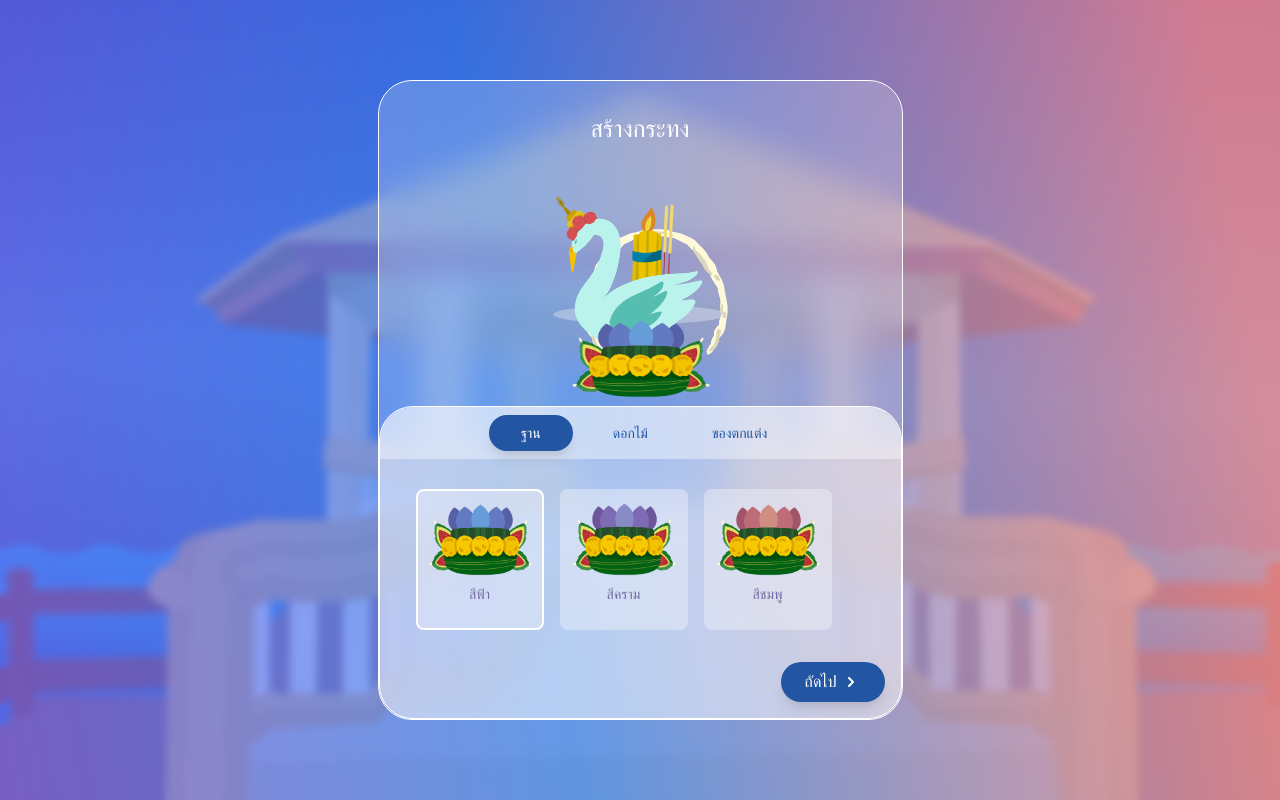
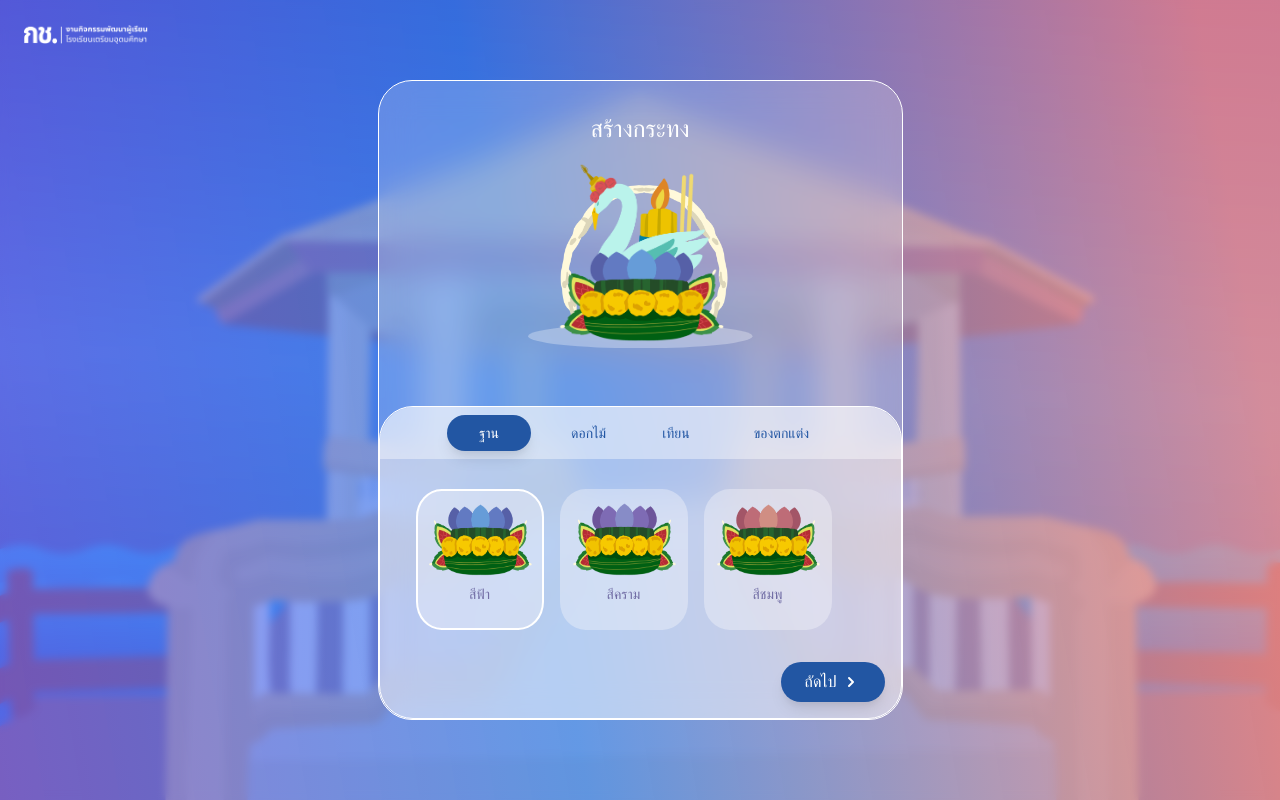
Before and after one commit to triamudomcmc/loy-kratong, a Next.js app: page /principal in a window 1280 px wide. Built offline with nearby package versions, Linux system fonts and the light colour scheme; a web font is replaced by a local one.

Commit message:
donelaew

```diff
--- a/src/components/Kratong/create.tsx
+++ b/src/components/Kratong/create.tsx
@@ -92,7 +92,7 @@ const CreateKratong: NextPage<CreateKratongProps> = ({ selected, setSelected, ne
                   setSection("base");
                 }}
                 className={classnames(
-                  "px-3 sm:px-8 py-2 rounded-full font-light text-sm transition-colors",
+                  "px-3 sm:px-8 py-2 rounded-[20%] sm:rounded-full font-light text-sm transition-colors",
                   section === "base"
                     ? "bg-[#2256A3] text-white shadow-lg"
                     : "bg-transparent text-[#2256A3] hover:text-[#0d264c]"
@@ -105,7 +105,7 @@ const CreateKratong: NextPage<CreateKratongProps> = ({ selected, setSelected, ne
                   setSection("flowers");
                 }}
                 className={classnames(
-                  "px-2 sm:px-4 py-2 rounded-full font-light text-sm transition-colors",
+                  "px-2 sm:px-4 py-2 rounded-[20%] sm:rounded-full font-light text-sm transition-colors",
                   section === "flowers"
                     ? "bg-[#2256A3] text-white shadow-lg"
                     : "bg-transparent text-[#2256A3] hover:text-[#0d264c]"
@@ -115,10 +115,23 @@ const CreateKratong: NextPage<CreateKratongProps> = ({ selected, setSelected, ne
               </button>
               <button
                 onClick={() => {
+                  setSection("candles");
+                }}
+                className={classnames(
+                  "px-2 sm:px-4 py-2 rounded-[20%] sm:rounded-full font-light text-sm transition-colors",
+                  section === "candles"
+                    ? "bg-[#2256A3] text-white shadow-lg"
+                    : "bg-transparent text-[#2256A3] hover:text-[#0d264c]"
+                )}
+              >
+                เทียน
+              </button>
+              <button
+                onClick={() => {
                   setSection("decorations");
                 }}
                 className={classnames(
-                  "px-2 sm:px-6 py-2 rounded-full font-light text-sm transition-colors",
+                  "px-2 sm:px-6 py-2 rounded-[20%] sm:rounded-full font-light text-sm transition-colors",
                   section === "decorations"
                     ? "bg-[#2256A3] text-white shadow-lg"
                     : "bg-transparent text-[#2256A3] hover:text-[#0d264c]"
--- a/src/components/Principal/create.tsx
+++ b/src/components/Principal/create.tsx
@@ -37,7 +37,7 @@ const CreateKratong: NextPage<CreateKratongProps> = ({ selected, setSelected, ne
             setSelected({ ...selected, [part]: data.id });
           }}
           className={classnames(
-            "max-w-[8rem] max-h-[9rem] border-2 rounded-lg cursor-pointer bg-[#F5F5FB] transition-opacity bg-opacity-40 hover:bg-opacity-60",
+            "max-w-[8rem] max-h-[9rem] border-2 rounded-[20%] cursor-pointer bg-[#F5F5FB] transition-opacity bg-opacity-40 hover:bg-opacity-60",
             selected[part] === data.id ? "border-white" : "border-transparent"
           )}
         >
@@ -60,12 +60,12 @@ const CreateKratong: NextPage<CreateKratongProps> = ({ selected, setSelected, ne
     <div className="flex items-center fixed min-h-screen w-full top-0 z-20 px-10 font-ui">
       <div className="flex flex-col border border-white bg-white bg-opacity-20 backdrop-blur-lg h-[80vh] max-h-[650px] max-w-[525px] w-full mx-auto rounded-[34px]">
         <div className="h-full pt-8 pb-4 sm:pb-2 w-full">
-          <h1 className="text-white text-2xl text-center mb-8">สร้างกระทง</h1>
+          <h1 className="text-white text-2xl text-center mb-0 sm:mb-1">สร้างกระทง</h1>
           <div className="flex flex-col items-center">
-            <div className="relative top-[-24px] sm:top-[-12px] mb-[-34px] sm:mb-[-30px]">
+            <div className="relative top-[-24px] sm:top-[-12px] mb-[-20px] sm:mb-[30px]">
               <PrincipalKratong height="175px" selected={selected} />
             </div>
-            <svg className="w-[175px]" viewBox="0 0 370 40" fill="none" xmlns="http://www.w3.org/2000/svg">
+            <svg className="w-[225px]" viewBox="0 0 370 40" fill="none" xmlns="http://www.w3.org/2000/svg">
               <ellipse
                 cx="184.709"
                 cy="20"
@@ -86,7 +86,7 @@ const CreateKratong: NextPage<CreateKratongProps> = ({ selected, setSelected, ne
                   setSection("base");
                 }}
                 className={classnames(
-                  "px-3 sm:px-8 py-2 rounded-full font-light text-sm transition-colors",
+                  "px-3 sm:px-8 py-2 rounded-[20%] sm:rounded-full font-light text-sm transition-colors",
                   section === "base"
                     ? "bg-[#2256A3] text-white shadow-lg"
                     : "bg-transparent text-[#2256A3] hover:text-[#0d264c]"
@@ -99,7 +99,7 @@ const CreateKratong: NextPage<CreateKratongProps> = ({ selected, setSelected, ne
                   setSection("swan");
                 }}
                 className={classnames(
-                  "px-2 sm:px-4 py-2 rounded-full font-light text-sm transition-colors",
+                  "px-2 sm:px-4 py-2 rounded-[20%] sm:rounded-full font-light text-sm transition-colors",
                   section === "swan"
                     ? "bg-[#2256A3] text-white shadow-lg"
                     : "bg-transparent text-[#2256A3] hover:text-[#0d264c]"
@@ -109,10 +109,23 @@ const CreateKratong: NextPage<CreateKratongProps> = ({ selected, setSelected, ne
               </button>
               <button
                 onClick={() => {
+                  setSection("candles");
+                }}
+                className={classnames(
+                  "px-2 sm:px-4 py-2 rounded-[20%] sm:rounded-full font-light text-sm transition-colors",
+                  section === "candles"
+                    ? "bg-[#2256A3] text-white shadow-lg"
+                    : "bg-transparent text-[#2256A3] hover:text-[#0d264c]"
+                )}
+              >
+                เทียน
+              </button>
+              <button
+                onClick={() => {
                   setSection("decorations");
                 }}
                 className={classnames(
-                  "px-2 sm:px-6 py-2 rounded-full font-light text-sm transition-colors",
+                  "px-2 sm:px-6 py-2 rounded-[20%] sm:rounded-full font-light text-sm transition-colors",
                   section === "decorations"
                     ? "bg-[#2256A3] text-white shadow-lg"
                     : "bg-transparent text-[#2256A3] hover:text-[#0d264c]"
@@ -191,12 +204,12 @@ const CreateWish: NextPage<CreateWishProps> = ({ selected, wish, setWish, nextPa
       <div className="flex items-center fixed min-h-screen w-full top-0 z-20 px-10 font-ui">
         <div className="flex flex-col border border-white bg-white bg-opacity-20 backdrop-blur-lg h-[80vh] max-h-[650px] max-w-[525px] w-full mx-auto rounded-[34px]">
           <div className="h-full pt-8 pb-4 sm:pb-2 w-full">
-            <h1 className="text-white text-2xl text-center mb-8">ใส่คำอธิษฐาน</h1>
+            <h1 className="text-white text-2xl text-center mb-0 sm:mb-1">ใส่คำอธิษฐาน</h1>
             <div className="flex flex-col items-center">
-              <div className="relative top-[-24px] sm:top-[-12px] mb-[-34px] sm:mb-[-30px]">
+              <div className="relative top-[-24px] sm:top-[-12px] mb-[-20px] sm:mb-[30px]">
                 <PrincipalKratong height="175px" selected={selected} />
               </div>
-              <svg className="w-[175px]" viewBox="0 0 370 40" fill="none" xmlns="http://www.w3.org/2000/svg">
+              <svg className="w-[225px]" viewBox="0 0 370 40" fill="none" xmlns="http://www.w3.org/2000/svg">
                 <ellipse
                   cx="184.709"
                   cy="20"
@@ -319,8 +332,21 @@ const Result: NextPage<ResultProps> = ({ data, prevPage }) => {
             <p className="text-white font-light text-lg text-center mb-2">{data.wish.name}:</p>
             <p className="text-white font-light text-sm text-center mb-2">{data.wish.content}</p>
           </div>
-          <div className="flex justify-center w-full relative top-[-24px]">
-            <PrincipalKratong height="175px" selected={data.kratong} />
+          <div className="flex flex-col items-center">
+            <div className="relative top-[-24px] sm:top-[-12px] mb-[-20px] sm:mb-[30px]">
+              <PrincipalKratong height="175px" selected={data.kratong} />
+            </div>
+            <svg className="w-[225px]" viewBox="0 0 370 40" fill="none" xmlns="http://www.w3.org/2000/svg">
+              <ellipse
+                cx="184.709"
+                cy="20"
+                rx="184.5"
+                ry="20"
+                fill="white"
+                fillOpacity="0.3"
+                style={{ mixBlendMode: "soft-light" }}
+              />
+            </svg>
           </div>
           <div className="justify-self-end flex justify-end space-x-2 px-4">
             <button
--- a/src/pages/principal.tsx
+++ b/src/pages/principal.tsx
@@ -1,11 +1,13 @@
 import { NextPage } from "next";
 import { Meta } from "@components/Meta";
 import { PrincipalPage } from "@components/Principal";
+import { Navbar } from "@components/Nav";
 
 const Principal: NextPage = () => {
   return (
     <>
       <Meta />
+      <Navbar />
       <PrincipalPage />
     </>
   );
--- a/src/styles/modules/Principal.module.scss
+++ b/src/styles/modules/Principal.module.scss
@@ -16,9 +16,9 @@
   > .swan > .container {
     position: relative;
     z-index: 4;
-    width: calc(var(--size) - 24px);
-    top: 0;
-    left: 0;
+    width: calc(var(--size) - 43px);
+    top: -10px;
+    left: 25px;
   }
 
   > .shell {
@@ -27,35 +27,33 @@
     > .container {
       z-index: 6;
       position: absolute;
-      padding-left: 18px;
-      padding-right: 18px;
-      top: calc((var(--size) / 2) + 36px);
-      left: 0;
+      top: calc(var(--size) / 2 + -14px);
+      left: 5px;
+      width: calc(var(--size) + -9px);
     }
   }
 }
 .kratong > .topping {
-  margin-bottom: 30px;
-  position: relative;
-  display: inline-block;
+  margin-bottom: 36px;
 
   > .candle {
     position: absolute;
     z-index: 3;
-    width: calc(var(--size) / 4);
-    top: calc(var(--size) / 3 - 20px);
-    left: calc(var(--size) / 2 - 10px);
+    width: calc(var(--size) / 3);
+    top: calc(var(--size) / 3 - 23px);
+    left: calc(var(--size) / 2 - 4px);
   }
 
   > .decorations {
     --offset-y: 0px;
-    width: calc(var(--size) - 30px);
+    width: calc(var(--size) / 4 + 13px);
+    left: 2px;
 
     > .container {
       position: absolute;
       z-index: 2;
-      top: calc(var(--size) / 4 + 20px);
-      left: 30px;
+      top: calc(var(--size) / 4 + 4px);
+      left: 7px;
     }
   }
 }
```
